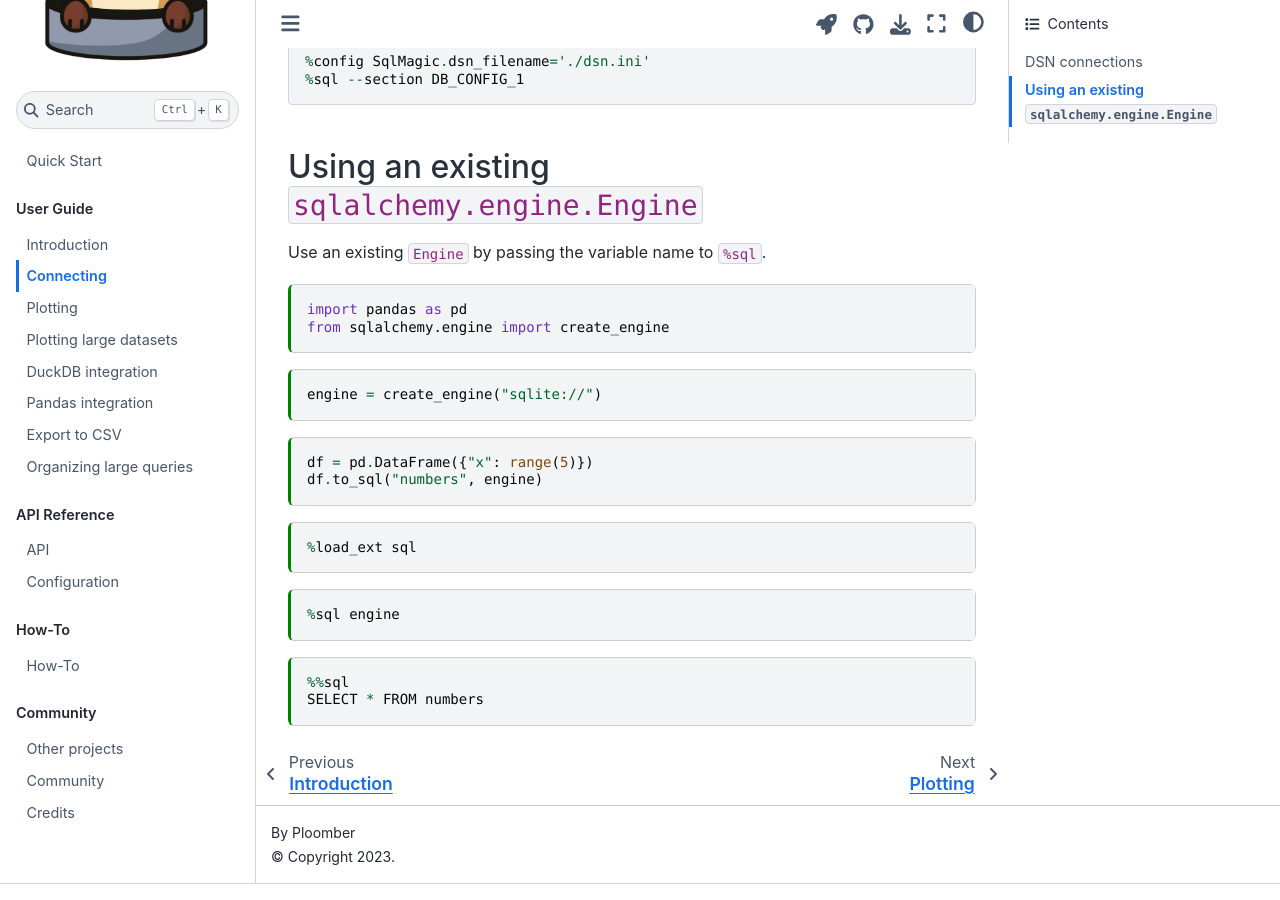
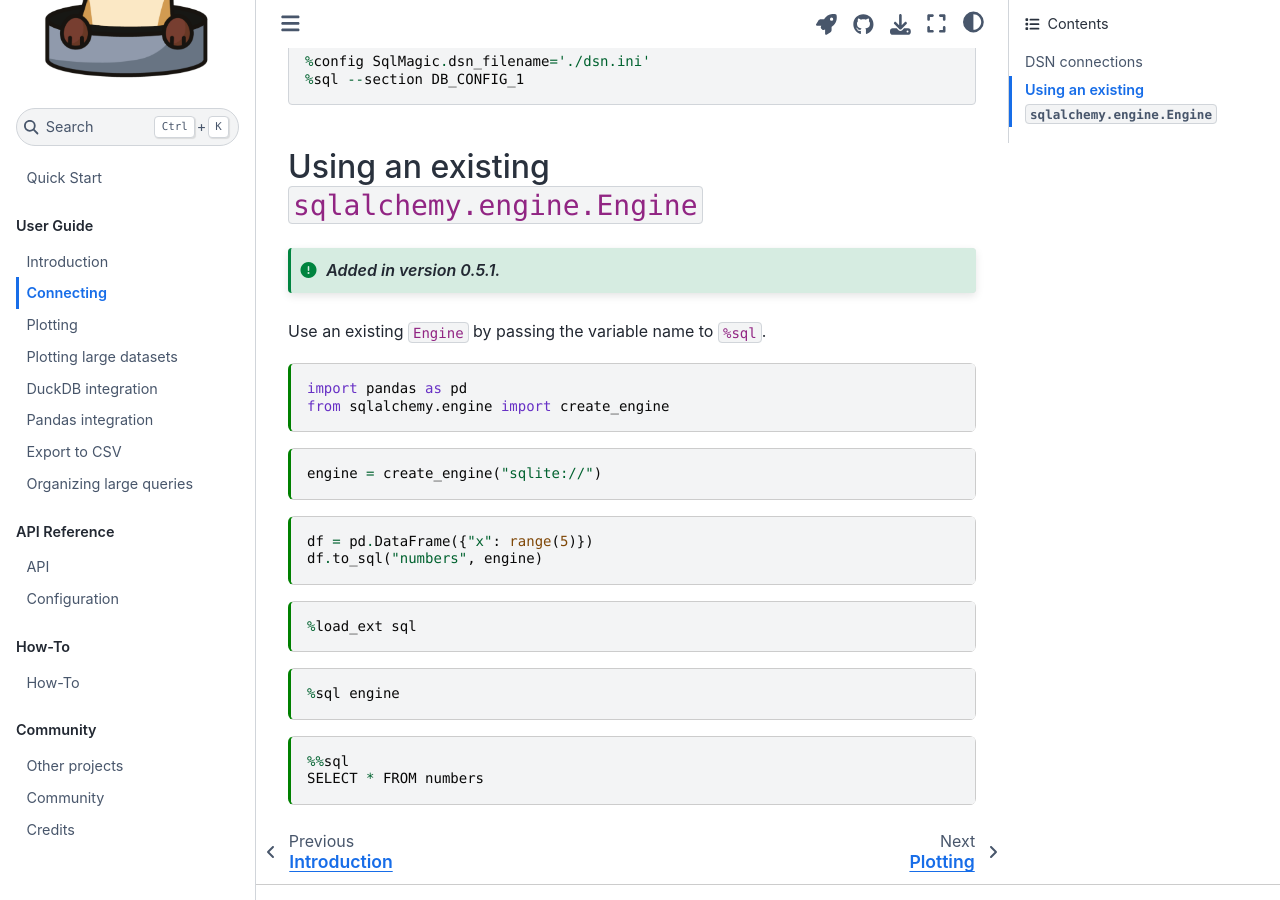
Before and after one commit to catherinedevlin/ipython-sql, a Jupyter Book: the page built from doc/connecting.md, in a window 1280 px wide and 900 px high, scrolled down 1266 px. Built offline with Jupyter Book 1.0.4 settings and Sphinx 7.4.7 and the Sphinx Book theme 1.1.4, drawn with Linux system fonts in a browser that asks for light colours.

````diff
--- a/doc/connecting.md
+++ b/doc/connecting.md
@@ -78,6 +78,9 @@ then you can:
 
 ## Using an existing `sqlalchemy.engine.Engine`
 
+```{versionadded} 0.5.1
+```
+
 Use an existing `Engine` by passing the variable name to `%sql`.
 
 ```{code-cell} ipython3
````
Also changed, not shown: CHANGELOG.md (+1 -0 lines).
